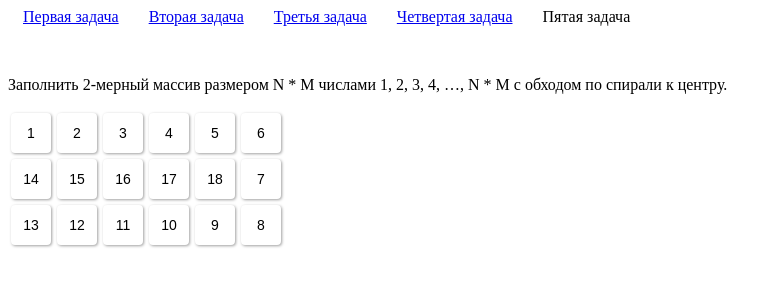
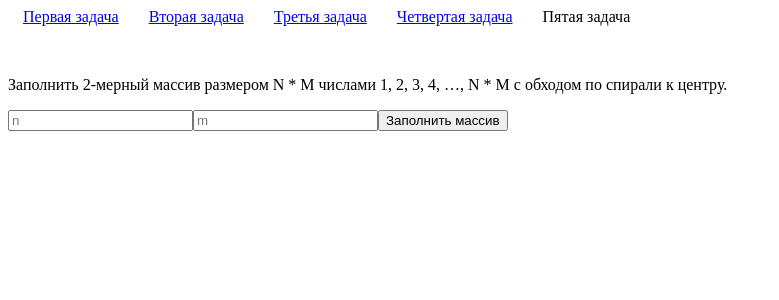
Before and after one commit to RadionovAleksandr/dataWork, an Angular app: page /third-task in a window 1280 px wide. Shown: the top 300 px of the page, without its empty margins (0-779 px from the left). Built offline with nearby package versions, Linux system fonts and the light colour scheme.

Commit message:
refactoring

```diff
--- a/src/app/pages/first-task/first-task.component.html
+++ b/src/app/pages/first-task/first-task.component.html
@@ -1,4 +1,5 @@
 <p>{{title}}</p>
+<p>Откройте инструмент разработчика нажав клавишк f12</p>
 <input type="number" [(ngModel)]="value" (keyup.enter)="addNode()">
 <button (click)="addNode()">Добавить узел</button>
 <button (click)="walkWidth()">Поиск в ширину</button>
--- a/src/app/pages/fourth-task/fourth-task.component.html
+++ b/src/app/pages/fourth-task/fourth-task.component.html
@@ -1,3 +1,4 @@
 <p>{{title}}</p>
-<input type="text" placeholder=" ( { 1 + 3 } [ 4 + < 3 - 5 > ] ) " [(ngModel)]="value">
-<button (click)="balance()">Провеверте выражение на скобоч</button>
+<p>Откройте инструмент разработчика нажав клавишк f12</p>
+<input type="text" placeholder=" ( { 1 + 3 } [ 4 + < 3 - 5 > ] ) " [(ngModel)]="value" (keyup.enter)="balance()">
+<button (click)=" balance()">Проверить</button>
--- a/src/app/pages/second-task/second-task.component.html
+++ b/src/app/pages/second-task/second-task.component.html
@@ -1,5 +1,5 @@
 <p>{{title}}</p>
-<input [(ngModel)]="date" type="date">
+<input [(ngModel)]="date" type="date" (keyup.enter)="setMonth(date)">
 <button (click)="setMonth(date)">установить дату</button>
 <table>
     <caption>{{year}} {{monthNames[month]}}</caption>
--- a/src/app/pages/second-task/second-task.component.ts
+++ b/src/app/pages/second-task/second-task.component.ts
@@ -1,9 +1,9 @@
 import { Component, OnInit, Input } from '@angular/core';
 
 @Component({
-  selector: 'app-second-task',
-  templateUrl: './second-task.component.html',
-  styleUrls: ['./second-task.component.scss']
+    selector: 'app-second-task',
+    templateUrl: './second-task.component.html',
+    styleUrls: ['./second-task.component.scss']
 })
 export class SecondTaskComponent implements OnInit {
     title = 'Нарисовать календарь для месяца, в котором находится заданная дата.';
--- a/src/app/pages/third-task/third-task.component.html
+++ b/src/app/pages/third-task/third-task.component.html
@@ -1,3 +1,6 @@
 <p>{{title}}</p>
+<input type="number" [(ngModel)]="n" placeholder="n" (keyup.enter)="this.matrixView(this.spiralMatrix())">
+<input type="number" [(ngModel)]="m" placeholder="m" (keyup.enter)="this.matrixView(this.spiralMatrix())">
+<button (click)="this.matrixView(this.spiralMatrix())">Заполнить массив</button>
 <div class="calendar-wrap"></div>
 <div class="block"></div>
--- a/src/app/pages/third-task/third-task.component.ts
+++ b/src/app/pages/third-task/third-task.component.ts
@@ -8,18 +8,24 @@ import { Component, OnInit, ViewEncapsulation } from '@angular/core';
 })
 export class ThirdTaskComponent implements OnInit {
     title = 'Заполнить 2-мерный массив размером N * M числами 1, 2, 3, 4, …, N * M с обходом по спирали к центру.';
+    n;
+    m;
     constructor() { }
 
-    spiralMatrix(n, m) {
+    spiralMatrix() {
+        let n = this.n;
+        let m = this.m;
+        if (n != false || m != false) {
+
             let x = 0, y = 0;
             const matrix = [];
             for (let j = 0; j < n; j++) matrix[j] = new Array(m); // Создаем матрицу
+
             let rows = m, cols = n;
             let cicle = 0;
             for (let i = 1; i <= n * m; i++) {
                 let xSteps = cols, ySteps = rows;
-            if (m - y === rows + cicle && n - x === cols + cicle) {  //движение вниз
-                if (cicle) i--;
+                if (m - y === rows + cicle && n - x === cols + cicle) {  //движение вниз y=min x=min
                     ySteps = rows;
                     for (let k = 0; k < rows; k++, i++) {
                         matrix[x][y] = i;
@@ -33,7 +39,7 @@ export class ThirdTaskComponent implements OnInit {
                     }
                 }
 
-            if (y + 1 === rows + cicle && n - x === cols + cicle) {  //движение вправо
+                if (y + 1 === rows + cicle && n - x === cols + cicle) {  //движение вправо, y=max x=min
                     xSteps = cols;
                     for (let k = 0; k < cols; k++, i++) {
                         matrix[x][y] = i;
@@ -47,7 +53,7 @@ export class ThirdTaskComponent implements OnInit {
                     }
                 }
 
-            if (y + 1 === rows + cicle && x === cols + cicle) {  //движение вверх
+                if (y + 1 === rows + cicle && x === cols + cicle) {  //движение вверх, y=max x=max
                     ySteps = rows;
                     for (let k = 0; k < rows; k++, i++) {
                         matrix[x][y] = i;
@@ -61,7 +67,7 @@ export class ThirdTaskComponent implements OnInit {
                     }
                     console.log(matrix);
                 }
-            if (m - rows - 1 === y && x === cols) {  //движение влево
+                if (m - y - 1 === rows + cicle && x === cols + cicle) {  //движение влево, y=min x=max
                     xSteps = cols;
                     for (let k = 0; k < cols; k++, i++) {
                         matrix[x][y] = i;
@@ -76,12 +82,17 @@ export class ThirdTaskComponent implements OnInit {
                 }
 
                 cicle++; // счетчик обхода
+                i--;
             }
             console.log(matrix);
             return matrix;
+        } else {
+            alert('введите ненулевые значения')
+        }
     }
 
     matrixView(matrix) {
+        if (matrix) {
             let rows = '';
             for (let i = 0; i < matrix.length; i++) {
                 let cells = '';
@@ -92,7 +103,8 @@ export class ThirdTaskComponent implements OnInit {
             }
             document.querySelector('.calendar-wrap').insertAdjacentHTML('beforeend', '<div class="block">' + rows + '</div>');
         }
+    }
     ngOnInit() {
-        this.matrixView(this.spiralMatrix(3, 6));
+
     }
 }
```
Lines whose indentation alone changed are shown as unchanged.
